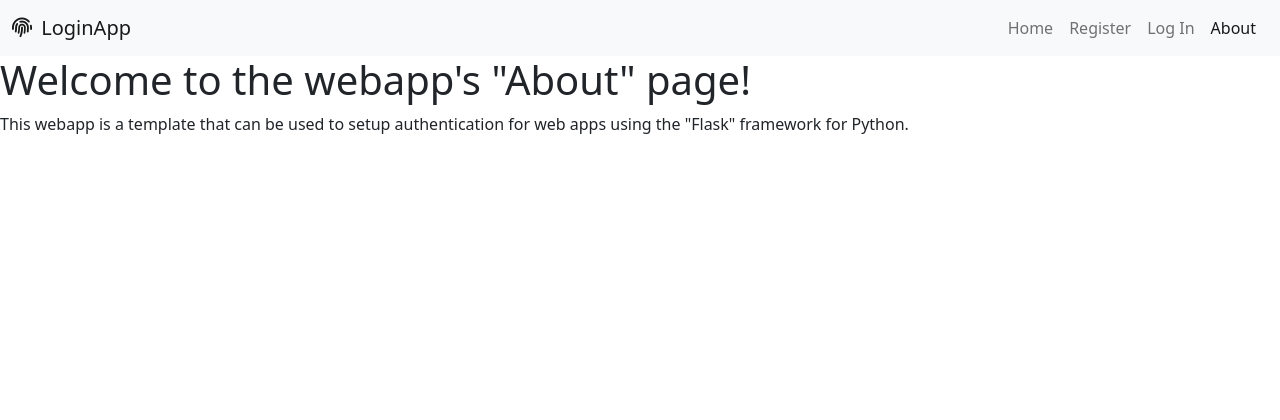
After one commit to arku22/flask_login_template, a Flask app: page /about in a window 1280 px wide. The commit adds this page. Shown: the top 420 px of the page. Run offline with Flask 2, Linux system fonts and the light colour scheme; parts of the project's set-up code (start-up, migrations or seed data) failed here and were passed over; some libraries are stand-ins or nearby versions.

Commit message:
Build out webapp 'about' pg
See #13

```diff
--- a/loginapp/main/views.py
+++ b/loginapp/main/views.py
@@ -5,3 +5,8 @@ from flask import render_template
 @main.route("/")
 def index():
     return render_template("main/webapp_home.html")
+
+
+@main.route("/about")
+def about():
+    return render_template("main/about.html")
--- a/loginapp/templates/auth/login.html
+++ b/loginapp/templates/auth/login.html
@@ -6,7 +6,7 @@
 <a class="nav-link" href="{{ url_for('main.index') }}">Home</a>
 <a class="nav-link" href="{{ url_for('auth.register_page') }}">Register</a>
 <a class="nav-link active" aria-current="page" href="{{ url_for('auth.login_page') }}">Log In</a>
-<a class="nav-link" href="#">About</a>
+<a class="nav-link" href="{{ url_for('main.about') }}">About</a>
 {% endblock navLinks %}
 
 {% block formContainer %}
--- a/loginapp/templates/auth/register.html
+++ b/loginapp/templates/auth/register.html
@@ -6,7 +6,7 @@
 <a class="nav-link" href="{{ url_for('main.index') }}">Home</a>
 <a class="nav-link active" aria-current="page" href="{{ url_for('auth.register_page') }}">Register</a>
 <a class="nav-link" href="{{ url_for('auth.login_page') }}">Log In</a>
-<a class="nav-link" href="#">About</a>
+<a class="nav-link" href="{{ url_for('main.about') }}">About</a>
 {% endblock navLinks %}
 
 {% block formContainer %}
--- a/loginapp/templates/auth/reset_password.html
+++ b/loginapp/templates/auth/reset_password.html
@@ -6,7 +6,7 @@
 <a class="nav-link" href="#">Home</a>
 <a class="nav-link" href="{{ url_for('auth.register_page') }}">Register</a>
 <a class="nav-link active" aria-current="page" href="{{ url_for('auth.login_page') }}">Log In</a>
-<a class="nav-link" href="#">About</a>
+<a class="nav-link" href="{{ url_for('main.about') }}">About</a>
 {% endblock navLinks %}
 
 {% block formContainer %}
--- a/loginapp/templates/auth/reset_password_request.html
+++ b/loginapp/templates/auth/reset_password_request.html
@@ -6,7 +6,7 @@
 <a class="nav-link" href="#">Home</a>
 <a class="nav-link" href="{{ url_for('auth.register_page') }}">Register</a>
 <a class="nav-link active" aria-current="page" href="{{ url_for('auth.login_page') }}">Log In</a>
-<a class="nav-link" href="#">About</a>
+<a class="nav-link" href="{{ url_for('main.about') }}">About</a>
 {% endblock navLinks %}
 
 {% block formContainer %}
--- /dev/null
+++ b/loginapp/templates/main/about.html
@@ -0,0 +1,34 @@
+{% extends "base.html" %}
+
+{% block page_title %}About{% endblock page_title %}
+
+{% block navLinks %}
+    <!-- navigation links for when user is NOT logged in -->
+    {% if not current_user.is_authenticated %}
+        <a class="nav-link" href="{{ url_for('main.index') }}">Home</a>
+        <a class="nav-link" aria-current="page" href="{{ url_for('auth.register_page') }}">Register</a>
+        <a class="nav-link" href="{{ url_for('auth.login_page') }}">Log In</a>
+        <a class="nav-link active" href="{{ 'main.about' }}">About</a>
+    {% else %}
+    <!-- navigation links for use IS logged in -->
+        <a class="nav-link mx-4" href="{{ url_for('main.about') }}">About</a>
+        <a class="nav-link dropdown-toggle mx-4" href="#" role="button" data-bs-toggle="dropdown" aria-expanded="false">
+            Account
+        </a>
+        <ul class="dropdown-menu dropdown-menu-end dropdown-menu-light">
+            <li><a class="dropdown-item" href="{{ url_for('user.request_change_email') }}">Change Email</a></li>
+            <li><a class="dropdown-item" href="{{ url_for('user.change_password') }}">Change Password</a></li>
+            <li><hr class="dropdown-divider"></li>
+            <li><a class="dropdown-item" href="{{ url_for('auth.logout') }}">Log Out</a></li>
+        </ul>
+    {% endif %}
+{% endblock navLinks %}
+
+{% block formContainer %}
+{{ super() }}
+<h1>Welcome to the webapp's "About" page!</h1>
+
+<p>
+    This webapp is a template that can be used to setup authentication for web apps using the "Flask" framework for Python.
+</p>
+{% endblock formContainer %}
--- a/loginapp/templates/main/webapp_home.html
+++ b/loginapp/templates/main/webapp_home.html
@@ -6,7 +6,7 @@
 <a class="nav-link active" href="{{ url_for('main.index') }}">Home</a>
 <a class="nav-link" aria-current="page" href="{{ url_for('auth.register_page') }}">Register</a>
 <a class="nav-link" href="{{ url_for('auth.login_page') }}">Log In</a>
-<a class="nav-link" href="#">About</a>
+<a class="nav-link" href="{{ url_for('main.about') }}">About</a>
 {% endblock navLinks %}
 
 {% block formContainer %}
--- a/loginapp/templates/user/change_email.html
+++ b/loginapp/templates/user/change_email.html
@@ -3,7 +3,7 @@
 {% block page_title %}Change Email{% endblock page_title %}
 
 {% block navLinks %}
-<a class="nav-link mx-4" href="#">About</a>
+<a class="nav-link mx-4" href="{{ url_for('main.about') }}">About</a>
 <a class="nav-link dropdown-toggle mx-4" href="#" role="button" data-bs-toggle="dropdown" aria-expanded="false">
     Account
 </a>
--- a/loginapp/templates/user/change_password.html
+++ b/loginapp/templates/user/change_password.html
@@ -3,7 +3,7 @@
 {% block page_title %}Change Password{% endblock page_title %}
 
 {% block navLinks %}
-<a class="nav-link mx-4" href="#">About</a>
+<a class="nav-link mx-4" href="{{ url_for('main.about') }}">About</a>
 <a class="nav-link dropdown-toggle mx-4" href="#" role="button" data-bs-toggle="dropdown" aria-expanded="false">
     Account
 </a>
--- a/loginapp/templates/user/user_home.html
+++ b/loginapp/templates/user/user_home.html
@@ -3,7 +3,7 @@
 {% block page_title %}Welcome{% endblock page_title %}
 
 {% block navLinks %}
-<a class="nav-link mx-4" href="#">About</a>
+<a class="nav-link mx-4" href="{{ url_for('main.about') }}">About</a>
 <a class="nav-link dropdown-toggle mx-4" href="#" role="button" data-bs-toggle="dropdown" aria-expanded="false">
     Account
 </a>
```
